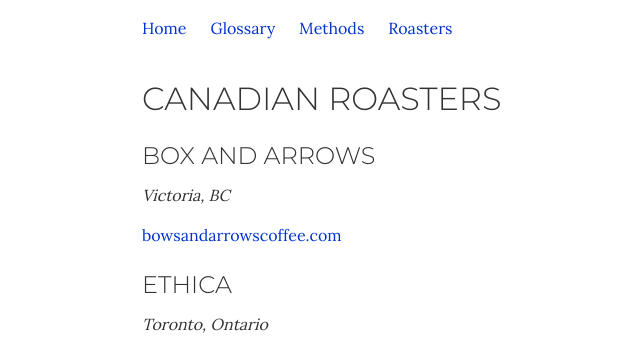
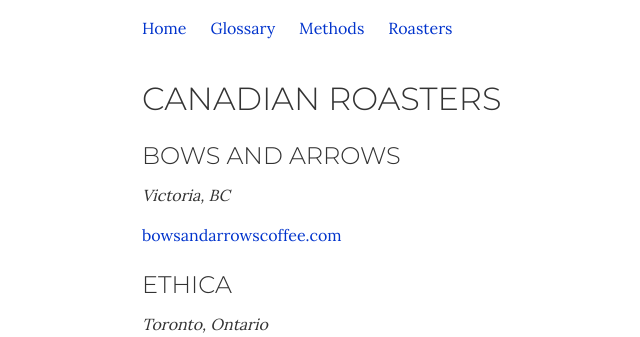
Before and after one commit to natecafe/natecafe, a Jekyll site: the page built from canadian-roasters.md, in a window 1280 px wide and 900 px high. Shown: the top 337 px of the window, without its empty margins (178-818 px from the left). Built offline with Jekyll 4.4.1, drawn with Linux system fonts in a browser that asks for light colours.

Commit message:
Fix typo in Bows and Arrows

```diff
--- a/canadian-roasters.md
+++ b/canadian-roasters.md
@@ -3,7 +3,7 @@
 layout:     default
 ---
 
-## Box and Arrows
+## Bows and Arrows
 
 <address>Victoria, BC</address>
 
```
